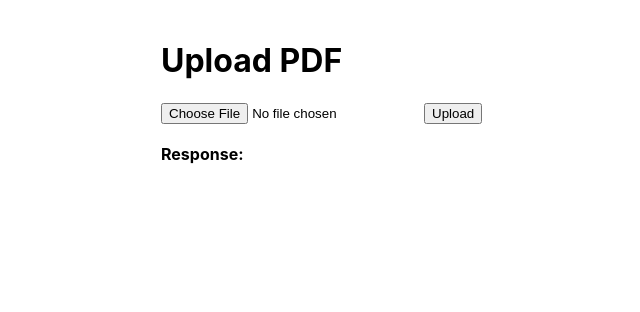
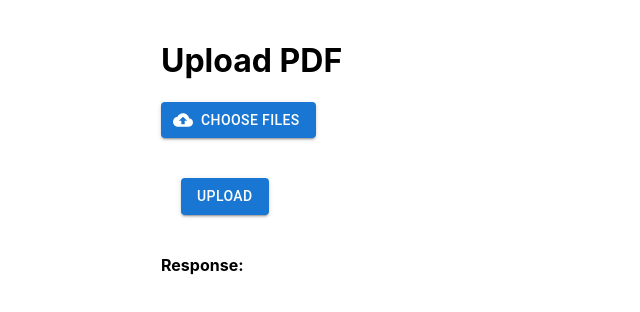
Before and after one commit to vatsal-sodha/BankBuddy, a React (Create React App) app in the folder bankbuddyui/: page / in a window 1280 px wide. Shown: the top 312 px of the page, without its empty margins (179-819 px from the left). Built offline with nearby package versions, Linux system fonts and the light colour scheme.

Commit message:
adding material ui and sanity checks

```diff
--- a/bankbuddyui/src/UploadPdf.js
+++ b/bankbuddyui/src/UploadPdf.js
@@ -1,6 +1,7 @@
 import React, { useState } from 'react';
 import axios from 'axios';
-
+import {Button, Typography} from '@mui/material/';
+import CloudUploadIcon from '@mui/icons-material/CloudUpload';
 
 const UploadPDF = () => {
     const [file, setFile] = useState(null);
@@ -20,12 +21,16 @@ const UploadPDF = () => {
         formData.append('file', file);
 
         try {
-            const res = await axios.post('http://127.0.0.1:5000/upload-pdf', formData, {
-                headers: {
-                    'Content-Type': 'multipart/form-data',
-                },
-            });
-            setResponse(res.data.message || "File uploaded and processed successfully.");
+            const response = await fetch('http://127.0.0.1:5000/upload-pdf', {
+                method: 'POST',
+                body: formData,
+            })
+            if (response.ok) {
+                alert('File uploaded successfully!');
+                setFile(null);
+              } else {
+                throw new Error('Upload failed');
+              }
         } catch (error) {
             console.error("Error uploading PDF:", error);
             setResponse("An error occurred while uploading the PDF.");
@@ -35,8 +40,21 @@ const UploadPDF = () => {
     return (
         <div style={{ padding: "20px", maxWidth: "600px", margin: "auto" }}>
             <h1>Upload PDF</h1>
-            <input type="file" accept="application/pdf" onChange={handleFileChange} />
-            <button onClick={handleUpload} style={{ marginLeft: "10px" }}>Upload</button>
+            <Button
+            component="label"
+            role={undefined}
+            variant="contained"
+            tabIndex={-1}
+            startIcon={<CloudUploadIcon />}
+            onchange={handleFileChange}
+            >
+            <input type="file" accept="application/pdf" onChange={handleFileChange} hidden/>
+            Choose files
+            </Button>
+            <Typography variant="body2">
+            {file && <span>{file.name}</span>}</Typography>
+            <br/>
+            <Button variant="contained" onClick={handleUpload} style={{ margin: "20px" }}>Upload</Button>
             <div style={{ marginTop: "20px" }}>
                 <strong>Response:</strong> <p>{response}</p>
             </div>
```
Also changed, not shown: 1 other file (tests, documents, lock files or other folders).
